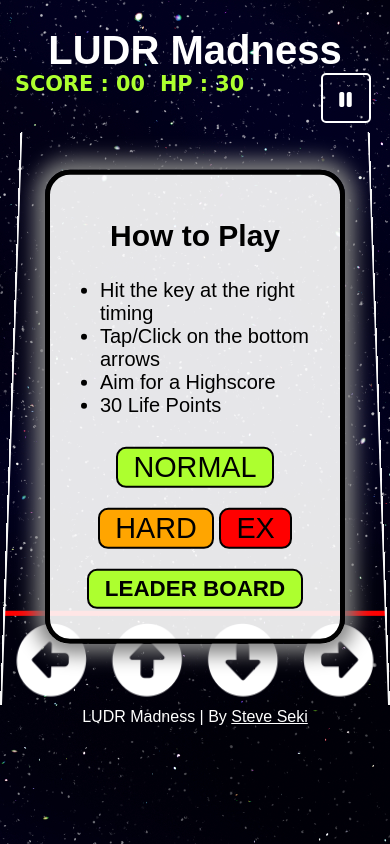
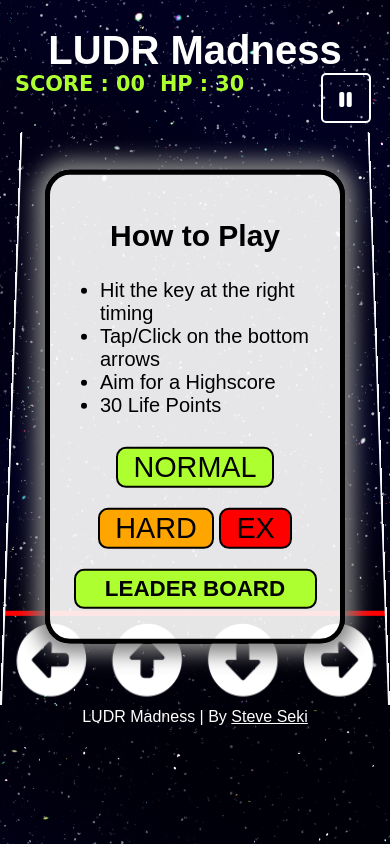
Before and after one commit to tseki88/steveSekiProjectThree, a website: page index.html in a window 390 px wide. Drawn offline with nearby package versions, Linux system fonts and the light colour scheme; no server answers; a web font is replaced by a local one.

Commit message:
styling tweaks

```diff
--- a/styles/partials/components/_button.scss
+++ b/styles/partials/components/_button.scss
@@ -25,11 +25,11 @@ button {
 
 .leaderBoardButton {
     color: black;
-    font-weight: 600;
+    font-weight: 800;
     font-size: 1.4rem;
     padding: 5px 5px;
 
     @media (max-width: 500px) {
-        min-width: 80%;
+        min-width: 90%;
     }
 }
--- a/styles/style.css
+++ b/styles/style.css
@@ -492,9 +492,9 @@ button {
 
 .leaderBoardButton {
   color: black;
-  font-weight: 600;
+  font-weight: 800;
   font-size: 1.4rem;
   padding: 5px 5px; }
   @media (max-width: 500px) {
     .leaderBoardButton {
-      min-width: 80%; } }
+      min-width: 90%; } }
```
